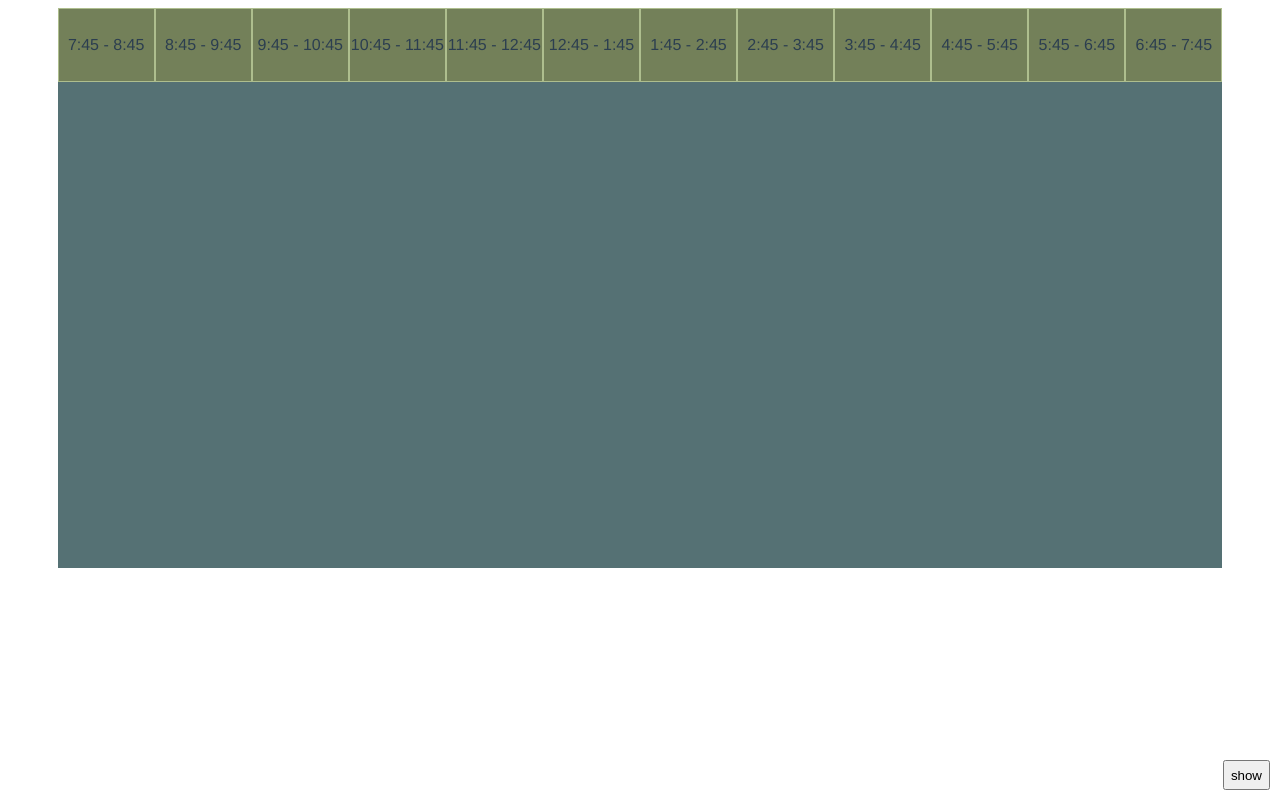
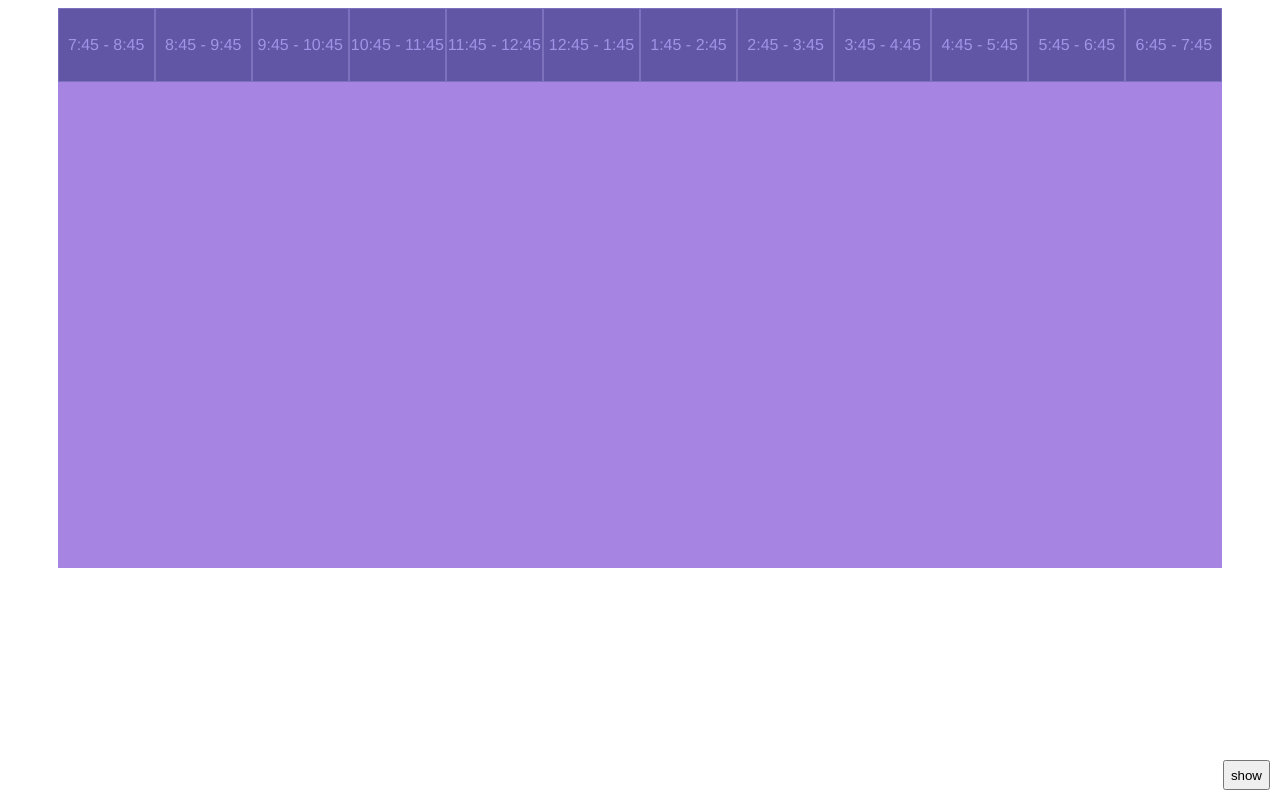
Before and after one commit to inuwyze/timetable, a Vue app: page / in a window 1280 px wide. Built offline with nearby package versions, Linux system fonts and the light colour scheme.

Commit message:
add css variables

```diff
--- a/src/App.vue
+++ b/src/App.vue
@@ -35,6 +35,21 @@ export default {
 
 <style>
 
+:root {
+  --background: #ffe6e6;
+  --periods:#ffabe1;
+  --period_border:#ec7ec6;
+  --period_text:#610541;
+  --slot_background:#a685e2;
+  --slot_hover:#6155a6;
+  --background: #a685e2;
+  --periods_background:#6155a6;
+  --period_border:#7d71be;
+  --period_text:#a094e6;
+  --slot_background:#ffabe1;
+  --slot_hover:#ff8bd6;
+}
+
 @media (orientation: portrait) {
   body{
     margin: 0;
@@ -49,10 +64,11 @@ export default {
   height: 100vw;
   width: 100vh;
   position: relative;
-  background: #557174;
+  background: var(--background);
    transform: rotate(-90deg);
 
 }
+
 .periods{
   height:12vw !important;
 }
@@ -97,7 +113,7 @@ export default {
   position: absolute;
   height:10vh;
   border: 1px solid black;
-  background: #9fae8371;
+  background: var(--slot_background);
 
   transform: scale(0.90);
   transition: all .3s ease-in-out;
@@ -105,11 +121,12 @@ export default {
 .periods{
   position: absolute;
   height:9vh;
-  border: 1px solid #aebe8e;
-  background: #738059;
+  border: 1px solid var(--period_border);
+  background: var(--periods_background);
+  color: var(--period_text);
 }
 .slotHover{
-  background:#c7cfb7;
+  background:var(--slot_hover);
   /* color:#c7cfb7; */
   z-index: 2;
   transform: scale(0.98);
--- a/src/components/courseCard.vue
+++ b/src/components/courseCard.vue
@@ -1,5 +1,5 @@
 <template>
-       <modal v-if='showCard'  v-model="show" :rotate='true'>
+       <modal v-if='showCard'  v-model="show" :rotate='false'>
             <div class="courseCard">
             <h2 style="margin:0">{{myCourses[selCourse].name}}</h2>
             <div style="margin:0">{{myCourses[selCourse].faculty}}</div>
--- a/src/components/timeTable.vue
+++ b/src/components/timeTable.vue
@@ -6,15 +6,15 @@
       :style="{left:left(x.start-7.75),right:right(x.end-7.75),top:top(x.day)}">
         {{x.start|timeConvert}} - {{x.end|timeConvert}}
       </div>
-
-
       <div v-for="(course,slot) in courses" :key="slot">
       <div v-show="course!=''"
+
       v-for="(event,j) in slots[slot]" :key="j" class="slot" @mouseover="slotSel=slot" @mouseleave="slotSel=null">
       <div class="event"
       @click="openCard(slot)"
       :class="{slotHover:slotSel==slot}"
-      :style="{left:left(event.start-7.75),right:right(event.end-7.75),top:top(event.day)}">
+      :style="{left:left(event.start-7.75),right:right(event.end-7.75),top:top(event.day)}"
+      style="display:flex;flex-direction:column;align-items:center;justify-content:center;">
         <div>
           {{course.name}}
         </div>
@@ -82,7 +82,7 @@ export default {
   height: 70vh;
   width: 91vw;
   position: relative;
-  background: #557174;
+  background: var(--background);
    /* transform: rotate(-90deg); */
 }
 </style>
--- a/src/slots.json
+++ b/src/slots.json
@@ -349,5 +349,12 @@
             "start": 8.75,
             "end": 10.75
         }
+    ],
+    "L15": [
+        {
+            "day": "Tuesday",
+            "start":13.75,
+            "end": 15.75
+        }
     ]
 }
```
